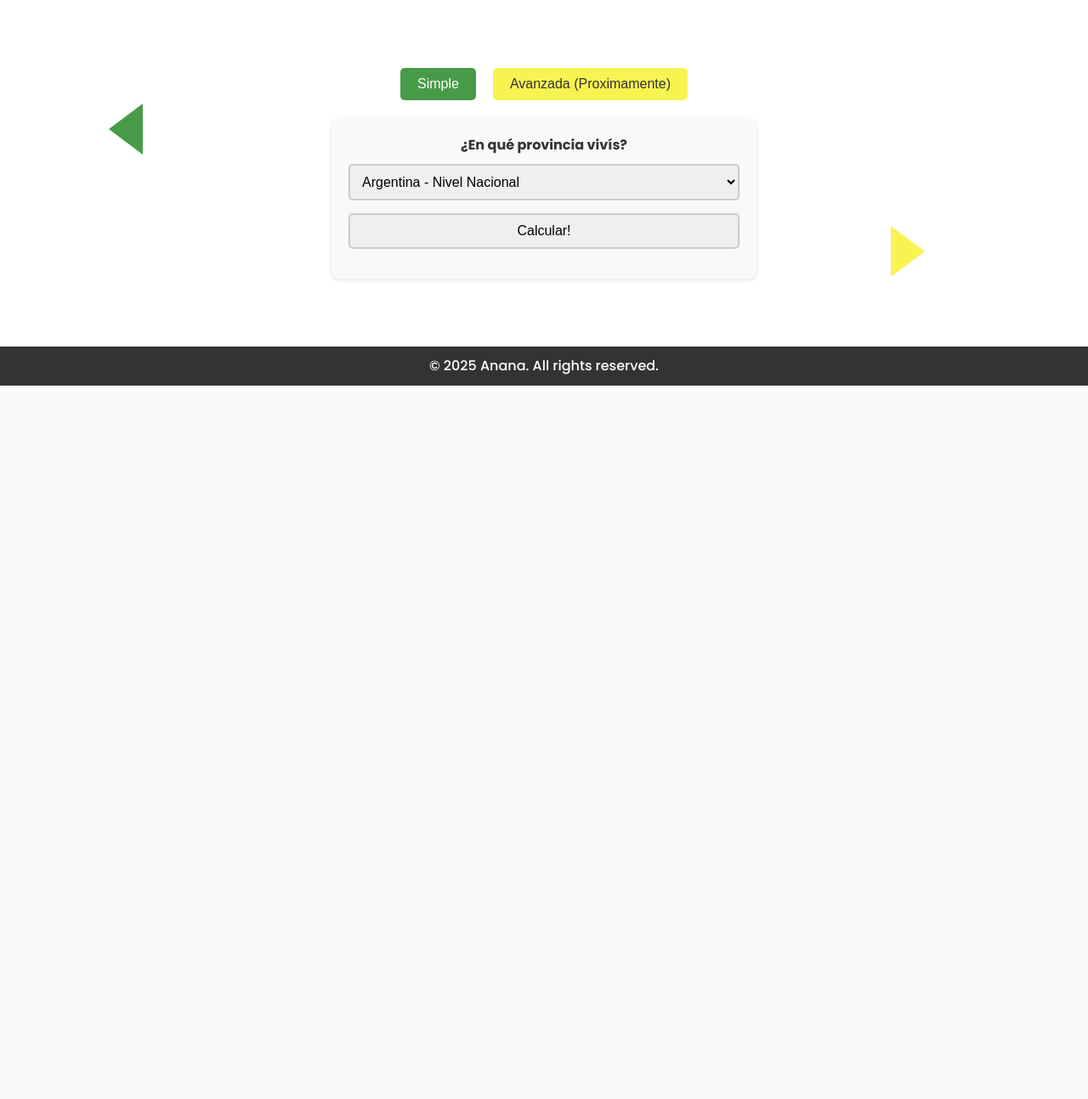
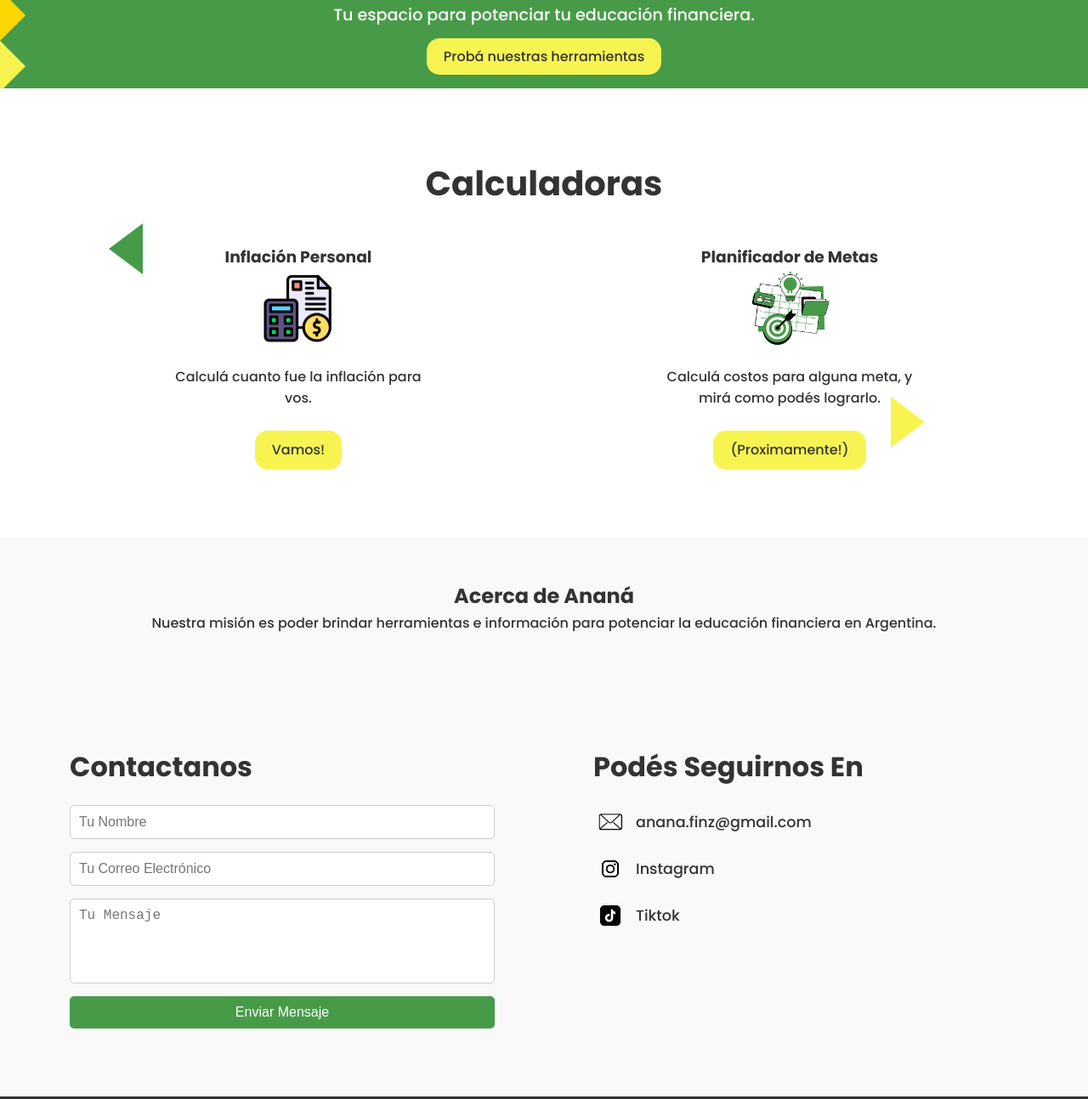
Before and after one commit to FabricioBottalo/anana-website, a plain HTML site: page index.html in a window 1280 px wide. Shown: the part 252-1546 px from the top of the page at 85% size. Before the commit the page ends 800 px from the top, so only its background shows below. Drawn offline with nearby package versions, Linux system fonts and the light colour scheme.

Commit message:
Update index.html

```diff
--- a/index.html
+++ b/index.html
@@ -3,137 +3,103 @@
 <head>
   <meta charset="UTF-8">
   <meta name="viewport" content="width=device-width, initial-scale=1.0">
-  <title>Calculadora de Inflación Personal</title>
+  <title>Anana - Personal Finance Tools</title>
   <link rel="stylesheet" href="styles.css">
   <link rel="preconnect" href="https://fonts.googleapis.com">
   <link href="https://fonts.googleapis.com/css2?family=Poppins:wght@300;500;700&display=swap" rel="stylesheet">
 </head>
 <body>
-  <!-- Header -->
   <header>
     <div class="container">
       <img src="assets/logo.png" alt="Anana Logo" class="logo">
       <nav>
         <ul>
-          <li><a href="index.html">Home</a></li>
-          <li><a href="#calculator">Calculadora</a></li>
-          <li><a href="#about">Acerca de</a></li>
-          <li><a href="#contact">Contacto</a></li>
+          <li><a href="#home">Home</a></li>
+          <li><a href="#tools">Calculadoras</a></li>
+          <li><a href="#about">Equipo</a></li>
+          <li><a href="#contact">Contactanos</a></li>
         </ul>
       </nav>
     </div>
   </header>
 
-  <!-- Hero Section -->
   <section id="home" class="hero">
     <div class="container">
-      <h1>Calculadora de Inflación Personal</h1>
-      <img src="assets/home-logo.png" alt="Anana Logo" class="anana-logo" style="height: 70px; width: auto;">
+      <h1><img src="assets/home-logo.png" alt="Anana" class="anana-logo"></h1>
+      <p>Tu espacio para potenciar tu educación financiera.</p>
+      <a href="#tools" class="cta-button">Probá nuestras herramientas</a>
     </div>
 
-     <!-- Extra Triangles -->
+      <!-- Extra Triangles -->
     <div class="hero-extra one"></div>
     <div class="hero-extra two"></div>
     <div class="hero-extra three"></div>
 
   </section>
 
-  <!-- Calculator Section -->
   <section id="tools" class="tools">
     <div class="container">
-      <div class="calculator-toggle">
-        <button id="simple-toggle" class="calc-button active">  Simple  </button>
-        <button id="advanced-toggle" class="calc-button">Avanzada (Proximamente)</button>
-      </div>
+      <h2 class="tools-title">Calculadoras</h2>
+      <div class="tools-grid">
+        <div class="tool">
+         <h3>Inflación Personal</h3>
+         <img src="assets/logo-inflacionpersonal.png" alt="Logo Inflacion Personal" class="infpersonal-logo">
+         <p>Calculá cuanto fue la inflación para vos.</p>
+         <a href="personal-inflation.html" class="tool-button">Vamos!</a>
+        </div>
+        <div class="tool">
+          <h3>Planificador de Metas</h3>
+          <img src="assets/logo-planificadormetas.png" alt="Logo Planificador de Metas" class="planifmetas-logo">
+          <p>Calculá costos para alguna meta, y mirá como podés lograrlo.</p>
+          <a href="#" class="tool-button">(Proximamente!)</a>
+        </div>
+     </div>
+    </div>
+  </section>
 
-      <!-- Simple Calculator -->
-      <div id="simple-calculator" class="calculator">
-        <form>
-          <!-- Province Dropdown -->
-          <label for="state">¿En qué provincia vivís?</label>
-          <select id="state" name="state">
-            <option value="argentina" selected>Argentina - Nivel Nacional</option>
-            <option value="buenos_aires">Buenos Aires</option>
-            <option value="caba">CABA</option>
-            <option value="catamarca">Catamarca</option>
-            <option value="chaco">Chaco</option>
-            <option value="chubut">Chubut</option>
-            <option value="cordoba">Córdoba</option>
-            <option value="corrientes">Corrientes</option>
-            <option value="entre_rios">Entre Ríos</option>
-            <option value="formosa">Formosa</option>
-            <option value="jujuy">Jujuy</option>
-            <option value="la_pampa">La Pampa</option>
-            <option value="la_rioja">La Rioja</option>
-            <option value="mendoza">Mendoza</option>
-            <option value="misiones">Misiones</option>
-            <option value="neuquen">Neuquén</option>
-            <option value="rio_negro">Río Negro</option>
-            <option value="salta">Salta</option>
-            <option value="san_juan">San Juan</option>
-            <option value="san_luis">San Luis</option>
-            <option value="santa_cruz">Santa Cruz</option>
-            <option value="santa_fe">Santa Fé</option>
-            <option value="santiago_del_estero">Santiago del Estero</option>
-            <option value="tierra_del_fuego">Tierra del Fuego</option>
-            <option value="tucuman">Tucumán</option>
-          </select>
+  <section id="about" class="about">
+    <div class="container">
+      <h2>Acerca de Ananá</h2>
+      <p>Nuestra misión es poder brindar herramientas e información para potenciar la educación financiera en Argentina.</p>
+    </div>
+  </section>
 
-          <!-- City Dropdown -->
-          <div id="city-container" style="display: none;">
-            <label for="city">¿En qué municipio?</label>
-            <select id="city" name="city">
-              <!-- Cities populated dynamically via JavaScript -->
-            </select>
-          </div>
+  <section id="contact" class="contact">
+    <div class="container">
+      <div class="contact-wrapper">
+        <!-- Contact Form -->
+        <div class="contact-form">
+          <h2>Contactanos</h2>
+          <form>
+            <input type="text" placeholder="Tu Nombre" required>
+            <input type="email" placeholder="Tu Correo Electrónico" required>
+            <textarea placeholder="Tu Mensaje" required></textarea>
+            <button type="submit">Enviar Mensaje</button>
+          </form>
+        </div>
 
-          <!-- Calculate Button -->
-          <button type="button" id="calculate">Calcular!</button>
-        </form>
-      </div>
-
-      <!-- Results Container -->
-      <div id="results" style="display: none; margin-top: 30px;">
-        <h2>Resultados</h2>
-        <p><strong>Inflación Diciembre 2024:</strong> <span id="monthly-inflation"></span>%</p>
-        <p><strong>Inflación Interanual (Ene '24 - Dic '24)</strong> <span id="yearly-inflation"></span>%</p>
-        <p><strong>Inflación Acumulada 2024:</strong> <span id="ytd-inflation"></span>%</p>
-      </div>
-
-      <img id="anana-borde-amarillo" src="assets/Borde-Amarillo.png" alt="Borde Amarillo" style="display: none;">
-
-      <div id="chart-container" style="display: none; margin-top: 40px;">
-       <h2>Evolución de tu Inflación Mensual</h2>
-        <canvas id="inflation-chart" width="800" height="400"></canvas>
-      </div>
-
-      <img id="anana-borde-verde" src="assets/Borde-Verde.png" alt="Borde Verde" style="display: none;">
-
-
-      <div id="salary-comparison-container" style="display: none; margin-top: 40px;">
-        <h2>Compará contra tu sueldo</h2>
-        <h4>Ingresá tu sueldo de hace un año contra el de hoy, para comparar el cambio versus la inflación.</h4>
-        <p> No te preocupes, los datos que ingreses no serán almacenados.</p>
-        <form id="salary-form">
-          <label for="previous-salary">Ingreso Enero '24</label>
-          <input type="number" id="previous-salary" placeholder="Ingresá tu ingreso del año pasado" required>
-
-          <label for="current-salary"> - Ingreso Enero '25</label>
-          <input type="number" id="current-salary" placeholder="Ingresá tu ingreso actual" required>
-
-          <button type="button" id="compare-salary">Comparar</button>
-        </form>
-
-        <div id="salary-results" style="margin-top: 30px;">
-          <img id="result-image" src="assets/Empato-PPA.png" alt="Result Image" style="width: 100px; margin-top: 20px;">
-
-          <p id="comparison-result"></p>
-          <p id="product-power"></p>
+        <!-- Contact Links -->
+        <div class="contact-links">
+          <h2>Podés Seguirnos En</h2>
+          <ul>
+            <li>
+              <a href="mailto:anana.finz@gmail.com">
+                <img src="assets/mail-icon.png" alt="Mail Icon"> anana.finz@gmail.com
+              </a>
+            </li>
+            <li>
+              <a href="https://www.instagram.com/anana.finz/" target="_blank">
+                <img src="assets/instagram-icon.png" alt="Instagram Icon"> Instagram
+              </a>
+            </li>
+            <li>
+              <a href="https://www.tiktok.com/@anana.finz" target="_blank">
+                <img src="assets/tiktok-icon.png" alt="Tiktok Icon"> Tiktok
+              </a>
+            </li>
+          </ul>
         </div>
       </div>
-
-
-
     </div>
   </section>
 
@@ -143,8 +109,9 @@
     </div>
   </footer>
 
-  <script src="https://cdn.jsdelivr.net/npm/chart.js"></script>
+  <!-- Include this at the bottom of your index.html -->
   <script src="scripts/sparkle.js"></script>
-  <script src="scripts/calculator.js"></script>
+
+
 </body>
 </html>
```
